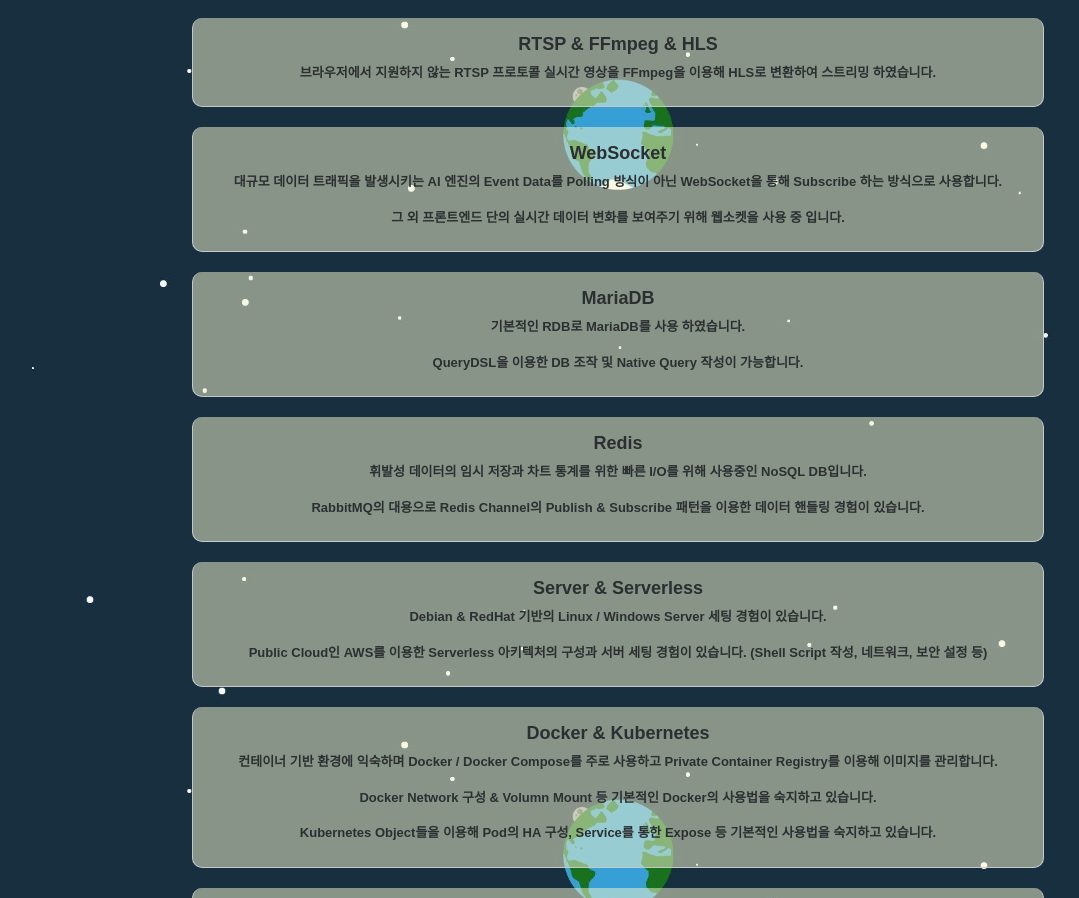
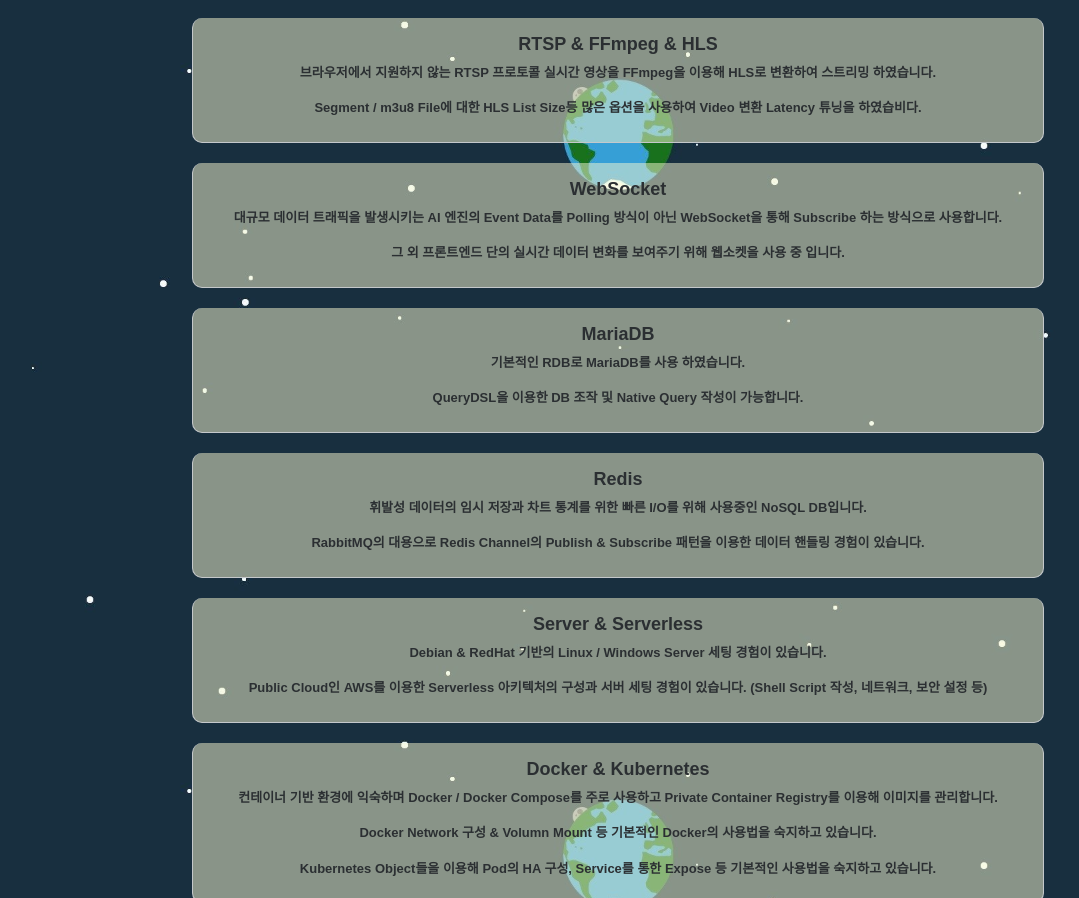
Before and after one commit to spacedustz/Resume, a React (Vite) app in the folder React/: page /skills in a window 1280 px wide. Shown: the part 1665-2563 px from the top of the page, without its empty margins (22-1101 px from the left). Built offline with nearby package versions, Linux system fonts and the light colour scheme.

Commit message:
RTSP 기술스택 부분 수정

```diff
--- a/React/src/components/Skills.tsx
+++ b/React/src/components/Skills.tsx
@@ -63,6 +63,7 @@
                 <ListItem variant="secondary">
                     <strong>RTSP & FFmpeg & HLS</strong>
                     <p>브라우저에서 지원하지 않는 RTSP 프로토콜 실시간 영상을 FFmpeg을 이용해 HLS로 변환하여 스트리밍 하였습니다.</p>
+                    <p>Segment / m3u8 File에 대한 HLS List Size등 많은 옵션을 사용하여 Video 변환 Latency 튜닝을 하였습비다.</p>
                 </ListItem>
 
                 <ListItem variant="secondary">
```
